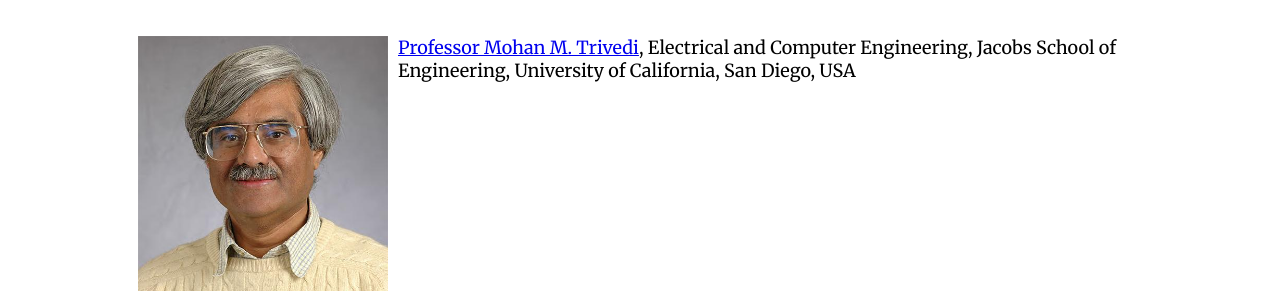
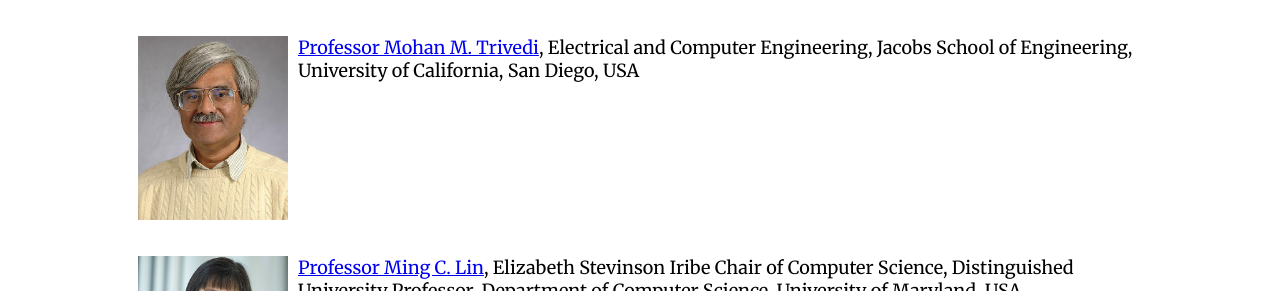
Before and after one commit to ArdhenduBehera/HPIV, a plain HTML site: page people.html in a window 1280 px wide. Shown: the part 661-952 px from the top of the page. Drawn offline with Linux system fonts and the light colour scheme.

Commit message:
Update people.html

```diff
--- a/people.html
+++ b/people.html
@@ -33,15 +33,15 @@
       <section>
         <h2 id="committeeheader">Keynote Speakers:</h2>
         <div class="committeeHolder">
-                <p><a href="http://cvrr.ucsd.edu/members/index.html"> <img alt="Image of Mohan Trivedi" src="img/Mohan.jpg" width="250" align="left" hspace="10"></a>
+                <p><a href="http://cvrr.ucsd.edu/members/index.html"> <img alt="Image of Mohan Trivedi" src="img/Mohan.jpg" width="150" align="left" hspace="10"></a>
                     <a href="http://cvrr.ucsd.edu/members/index.html">Professor Mohan M. Trivedi</a>, Electrical and Computer Engineering,
                     Jacobs School of Engineering, University of California, San Diego, USA</p>
 
-                <p><a href="http://www.cs.umd.edu/~lin/"><img alt="Image of Ming C Lin" src="img/Ming_Lin.jpg" width="250" align="left" hspace="10""></a>
+                <p><a href="http://www.cs.umd.edu/~lin/"><img alt="Image of Ming C Lin" src="img/Ming_Lin.jpg" width="150" align="left" hspace="10""></a>
                 <a href="http://www.cs.umd.edu/~lin/">Professor Ming C. Lin</a>,
                 Elizabeth Stevinson Iribe Chair of Computer Science, Distinguished University Professor, Department of Computer Science, University of Maryland, USA</p>
 
-                <p><a href="http://faculty.iiit.ac.in/~jawahar/"><img alt="Image of Jawahar" src="img/JAWAHAR3.jpg" width="250" align="left" hspace="10""></a>
+                <p><a href="http://faculty.iiit.ac.in/~jawahar/"><img alt="Image of Jawahar" src="img/JAWAHAR3.jpg" width="150" align="left" hspace="10""></a>
                 <a href="http://faculty.iiit.ac.in/~jawahar/">Professor C. V. Jawahar</a>,
                 Professor & Amazon Chair Professor, Center for Visual Information Technology (CVIT), International Institute of Information Technology, Hyderabad, India</p>
         </div>
```
